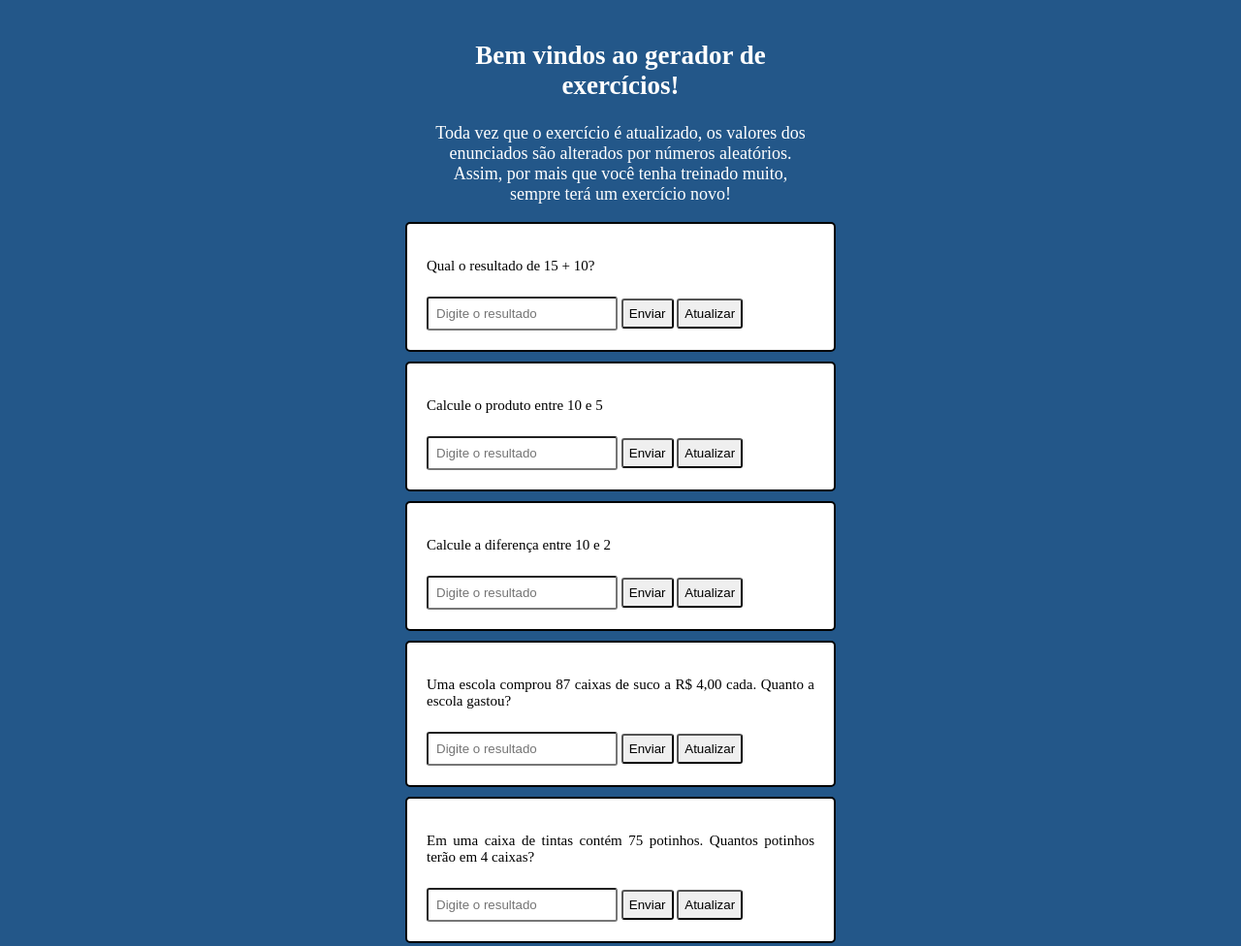
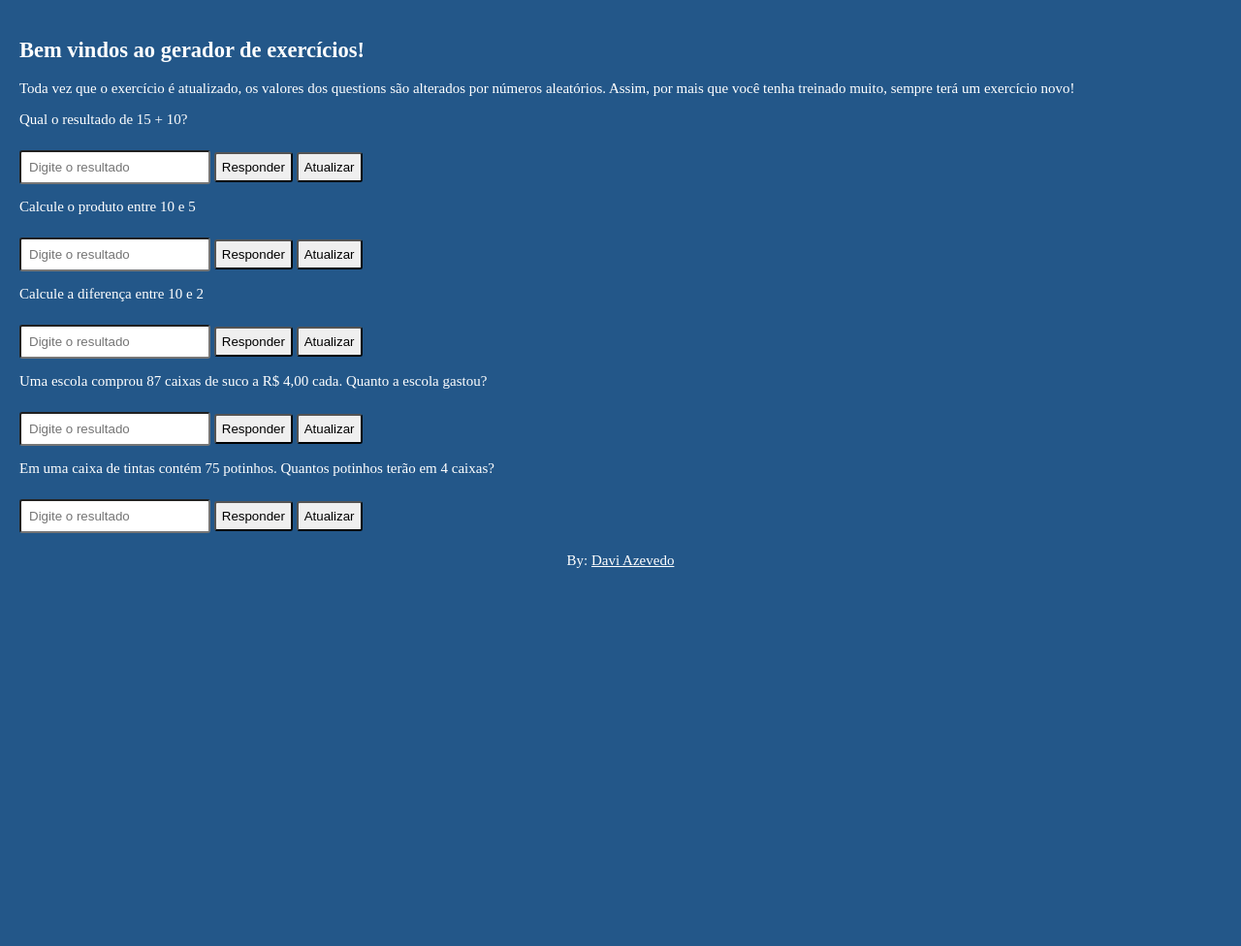
Before and after one commit to daviazev/gerador-de-exercicios, a plain HTML site: page index.html in a window 1280 px wide. Shown: the top 976 px of the page at 97% size. After the commit the page ends 800 px from the top, so only its background shows below. Drawn offline with Linux system fonts and the light colour scheme.

Commit message:
Update index.html

```diff
--- a/index.html
+++ b/index.html
@@ -20,88 +20,88 @@
     <title>Gerador de Exercícios</title>
   </head>
   <body>
-    <section id="teste">
+    <section>
       <h1>Bem vindos ao gerador de exercícios!</h1>
       <p>
-        Toda vez que o exercício é atualizado, os valores dos enunciados são
+        Toda vez que o exercício é atualizado, os valores dos questions são
         alterados por números aleatórios. Assim, por mais que você tenha
         treinado muito, sempre terá um exercício novo!
       </p>
     </section>
     <main>
-      <div class="enunciados" data-operation="soma">
+      <div class="questions" data-operation="addition">
         <p>
           Qual o resultado de <span class="num1">15</span> +
           <span class="num2">10</span>?
         </p>
         <input
-          onclick="changeBackColor(this)"
-          class="resposta"
+          onclick="changeBackgroundColor(this)"
+          class="answer"
           type="number"
           placeholder="Digite o resultado"
         />
-        <button class="enviar" onclick="enviou(this)">Enviar</button>
-        <button class="atualizar" onclick="atualizaNum(this)">Atualizar</button>
+        <button class="answered" onclick="answered(this)">Responder</button>
+        <button class="update" onclick="updateNumber(this)">Atualizar</button>
       </div>
 
-      <div class="enunciados" data-operation="multiplicacao">
+      <div class="questions" data-operation="multiplication">
         <p>
           Calcule o produto entre <span class="num1">10</span> e
           <span class="num2">5</span>
         </p>
         <input
-          onclick="changeBackColor(this)"
-          class="resposta"
+          onclick="changeBackgroundColor(this)"
+          class="answer"
           type="number"
           placeholder="Digite o resultado"
         />
-        <button class="enviar" onclick="enviou(this)">Enviar</button>
-        <button class="atualizar" onclick="atualizaNum(this)">Atualizar</button>
+        <button class="answered" onclick="answered(this)">Responder</button>
+        <button class="update" onclick="updateNumber(this)">Atualizar</button>
       </div>
 
-      <div class="enunciados" data-operation="subtracao">
+      <div class="questions" data-operation="subtraction">
         <p>
           Calcule a diferença entre <span class="num1">10</span> e
           <span class="num2">2</span>
         </p>
         <input
-          onclick="changeBackColor(this)"
-          class="resposta"
+          onclick="changeBackgroundColor(this)"
+          class="answer"
           type="number"
           placeholder="Digite o resultado"
         />
-        <button class="enviar" onclick="enviou(this)">Enviar</button>
-        <button class="atualizar" onclick="atualizaNum(this)">Atualizar</button>
+        <button class="answered" onclick="answered(this)">Responder</button>
+        <button class="update" onclick="updateNumber(this)">Atualizar</button>
       </div>
 
-      <div class="enunciados" data-operation="multiplicacao">
+      <div class="questions" data-operation="multiplication">
         <p>
           Uma escola comprou <span class="num1">87</span> caixas de suco a R$
           <span class="num2">4</span>,00 cada. Quanto a escola gastou?
         </p>
         <input
-          onclick="changeBackColor(this)"
-          class="resposta"
+          onclick="changeBackgroundColor(this)"
+          class="answer"
           type="number"
           placeholder="Digite o resultado"
         />
-        <button class="enviar" onclick="enviou(this)">Enviar</button>
-        <button class="atualizar" onclick="atualizaNum(this)">Atualizar</button>
+        <button class="answered" onclick="answered(this)">Responder</button>
+        <button class="update" onclick="updateNumber(this)">Atualizar</button>
       </div>
 
-      <div class="enunciados" data-operation="multiplicacao">
+      <div class="questions" data-operation="multiplication">
         <p>
           Em uma caixa de tintas contém <span class="num1">75</span> potinhos.
           Quantos potinhos terão em <span class="num2">4</span> caixas?
         </p>
         <input
-          onclick="changeBackColor(this)"
-          class="resposta"
+          onclick="changeBackgroundColor(this)"
+          class="answer"
           type="number"
           placeholder="Digite o resultado"
         />
-        <button class="enviar" onclick="enviou(this)">Enviar</button>
-        <button class="atualizar" onclick="atualizaNum(this)">Atualizar</button>
+        <button class="answered" onclick="answered(this)">Responder</button>
+        <button class="update" onclick="updateNumber(this)">Atualizar</button>
       </div>
     </main>
     <footer>
```
